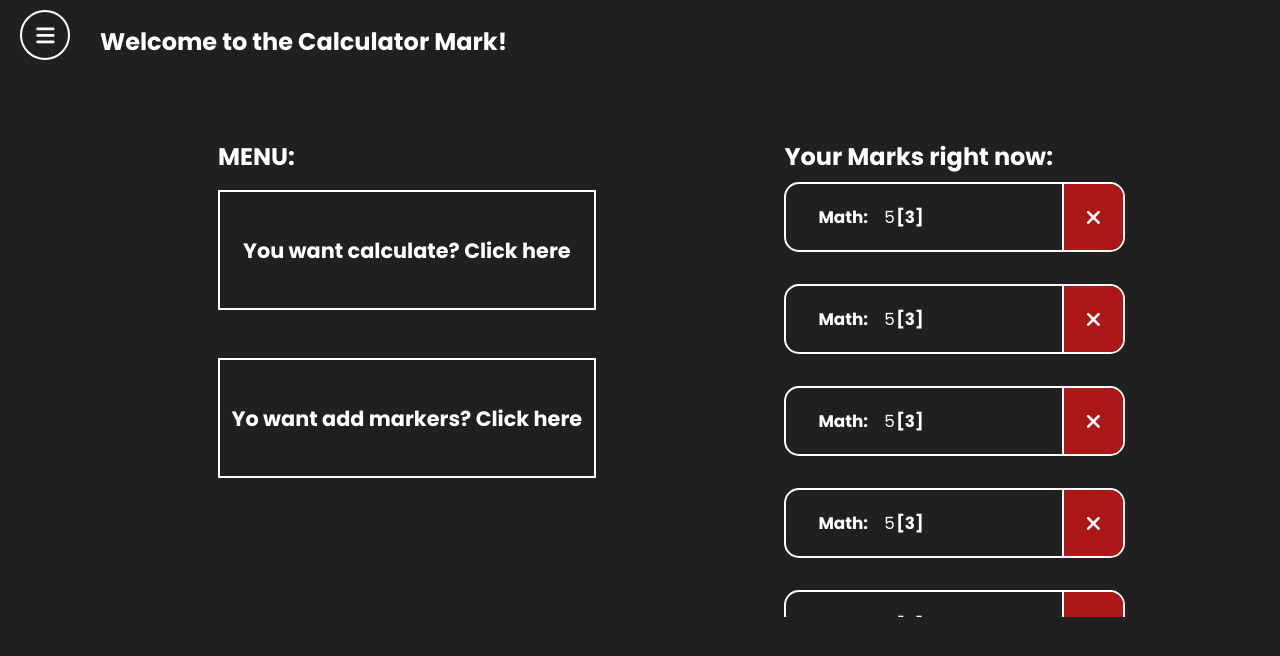
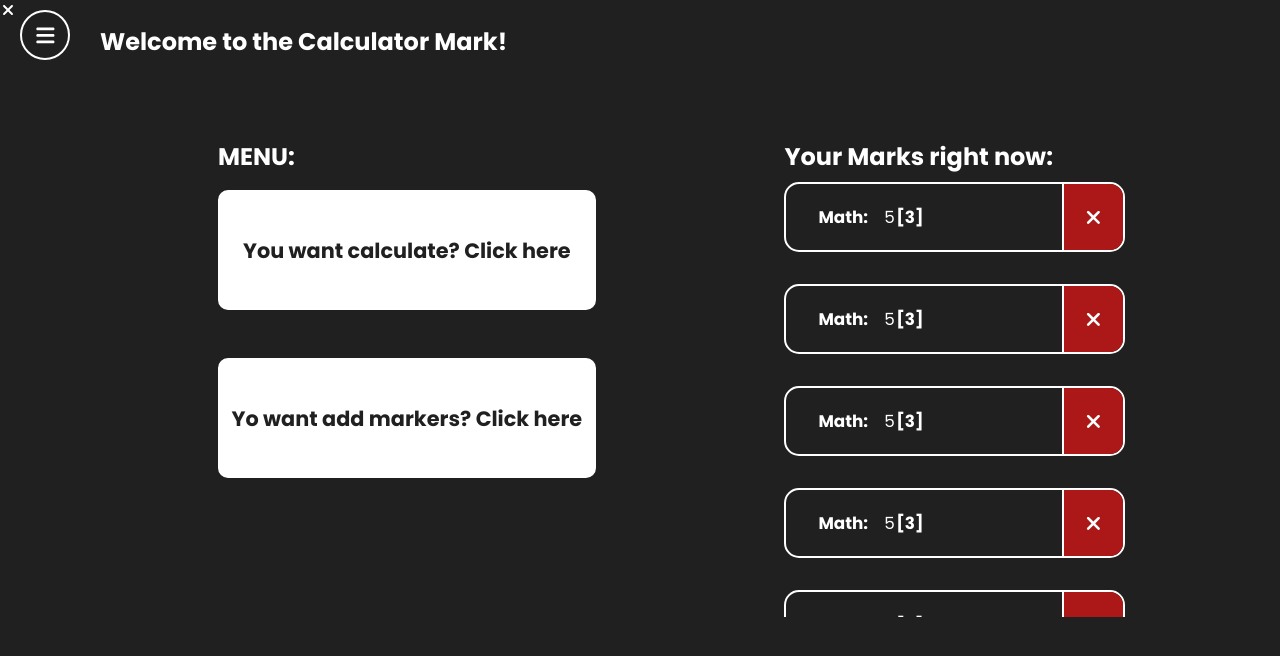
Before and after one commit to ArashiYT/mark_calculator, a React (Vite) app: page / in a window 1280 px wide. Shown: the top 656 px of the page. Built offline with nearby package versions, Linux system fonts and the light colour scheme.

Commit message:
Add Modal without styling

```diff
--- a/package.json
+++ b/package.json
@@ -15,7 +15,7 @@
     "react-dom": "^18.2.0",
     "react-icons": "^5.0.0",
     "react-redux": "^9.0.4",
-    "react-router-dom": "^6.21.1"
+    "react-router-dom": "^6.21.2"
   },
   "devDependencies": {
     "@types/react": "^18.2.43",
--- a/src/components/sidebar.tsx
+++ b/src/components/sidebar.tsx
@@ -8,8 +8,8 @@ import { Link, Outlet } from "react-router-dom";
 import useMarks from "../hooks/useMarks";
 import { LINKS } from "../data/sidebar"
 import Loading from "./loading";
+import "../styles/sidebar.css";
 import Error from "./error"
-import "../styles/sidebar.css";
 
 export default function SidebarSwitcher() {
     const [openSwitcher, setOpenSwitcher] = useState(false)
--- /dev/null
+++ b/src/contexts/Modal.tsx
@@ -0,0 +1,38 @@
+import { createContext, useState } from "react";
+import { FaXmark } from "react-icons/fa6";
+
+export type TModalOpen = { state: "open", title: string, body: React.ReactNode }
+export type TModalState = TModalOpen | TModalClose
+export type TModalClose = { state: "close" }
+
+export type TModalContextValue = { switchModal: (value: "reset" | Omit<TModalOpen, "state">) => void}
+export const ModalContext = createContext({} as TModalContextValue)
+
+export default function ModalProvider({ children }: TChildren) {
+    const [modal, setModal] = useState<TModalState>({ state: "close" })
+
+    const switchModal = (value: "reset" | Omit<TModalOpen, "state">) => {
+        if(value === "reset") return setModal({ state: "close" })
+        setModal({ ...value, state: "open" })
+    }
+
+
+    return (
+        <ModalContext.Provider value={{switchModal}}>
+            <div className="modal_container">
+                <div className="modal_header">
+                    <div className="modal_close">
+                        <FaXmark />
+                    </div>
+                    <div className="modal_title">
+                        { modal.state == "open" && modal.title }
+                    </div>
+                </div>
+                <div className="modal_body">
+                    { modal.state === "open" && modal.body }
+                </div>
+            </div>
+            { children }
+        </ModalContext.Provider>
+    )
+}
--- a/src/contexts/Theme.tsx
+++ b/src/contexts/Theme.tsx
@@ -1,5 +1,4 @@
 import { useState, createContext, useEffect } from "react";
-import { TChildren } from "../types/react";
 
 export type TThemeContext = { switchTheme: () => void, theme: TThemeMode }
 export type TThemeMode = "dark" | "light"
--- a/src/main.tsx
+++ b/src/main.tsx
@@ -1,4 +1,5 @@
 import ThemeProvider from './contexts/Theme'
+import ModalProvider from './contexts/Modal'
 import ReactDOM from 'react-dom/client'
 import { Provider } from 'react-redux'
 import store from "./libs/store"
@@ -10,7 +11,9 @@ ReactDOM.createRoot(document.getElementById('root')!).render(
   <React.StrictMode>
     <Provider store={store}>
       <ThemeProvider>
-        <App />
+        <ModalProvider>
+          <App />
+        </ModalProvider>
       </ThemeProvider>
     </Provider>
   </React.StrictMode>,
--- a/src/styles/routes/home.css
+++ b/src/styles/routes/home.css
@@ -47,9 +47,11 @@
 
 .home_link * {
     border: 2px solid var(--sidebar-color-text);
-    color: var(--sidebar-color-text);
+    background-color: var(--sidebar-color-text);
+    color: var(--home-color-text-hover);
     justify-content:center;
     text-decoration: none;
+    border-radius: 10px;
     align-items: center;
     font-size: 1.3rem;
     font-weight: 700;
@@ -59,6 +61,6 @@
 }
 
 .home_link *:is(:hover, :focus-visible) {
-    background-color:var(--sidebar-color-text);
-    color: var(--home-color-text-hover);
+    background-color: transparent;
+    color: var(--home-color-text);
 }
--- a/src/types.d.ts
+++ b/src/types.d.ts
@@ -4,3 +4,7 @@ type TMark = {
     name: string,
     uuid: string,
 }
+
+type TChildren = {
+    children: React.ReactNode,
+}
```
Also changed, not shown: 1 other file (tests, documents, lock files or other folders).
